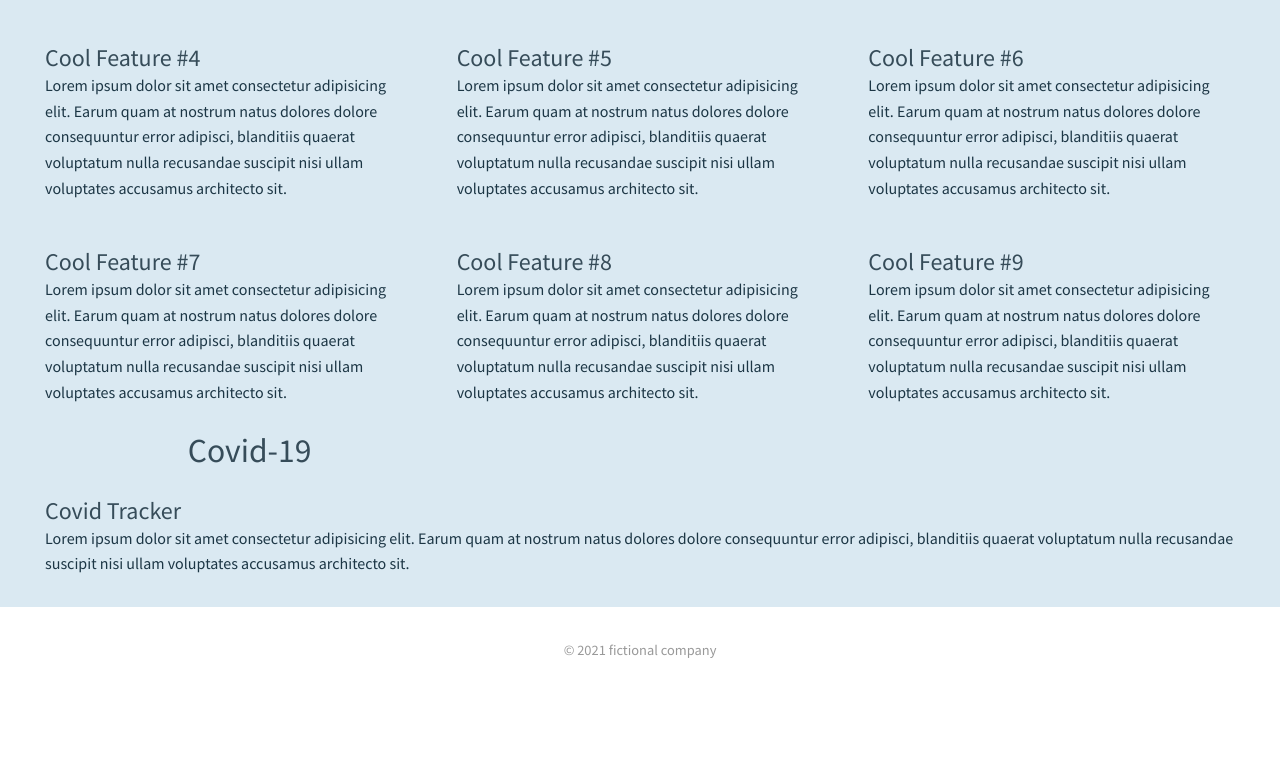
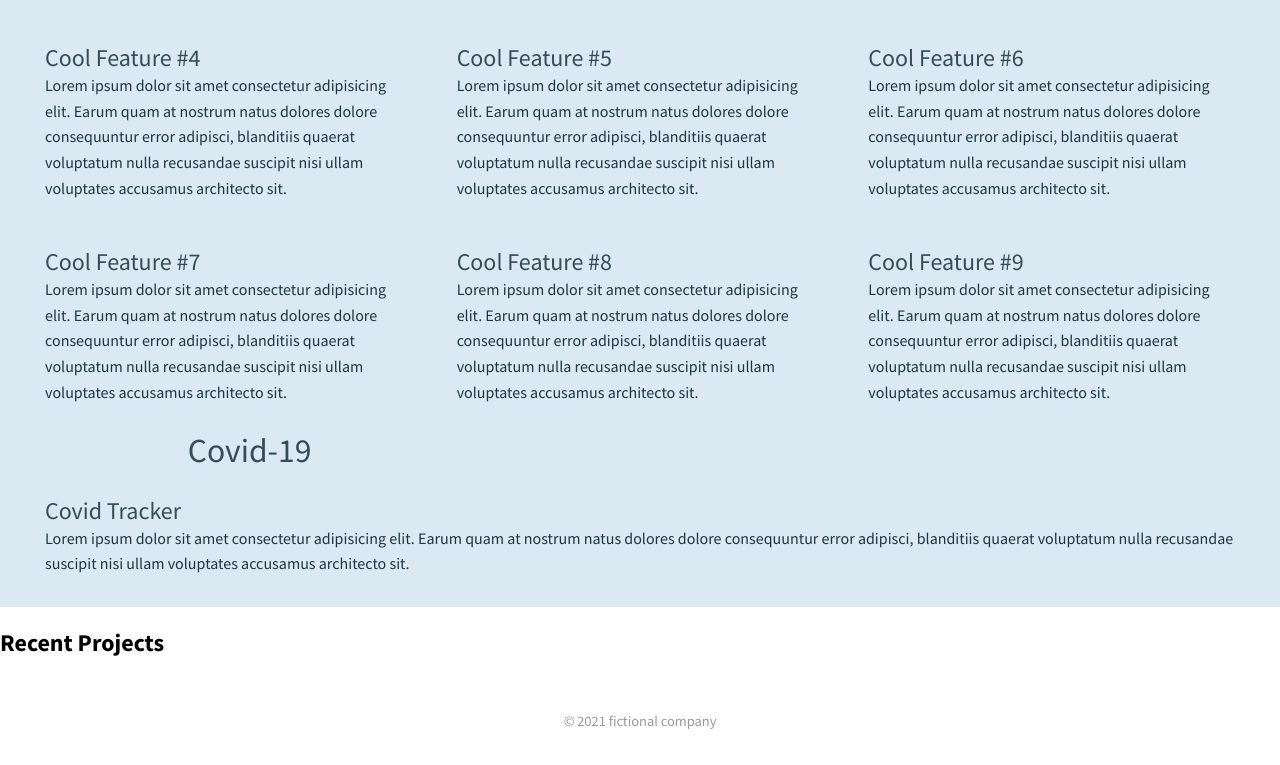
Before and after one commit to Liseon617/My-Website, a website: page index.html in a window 1280 px wide. Shown: the part 751-1516 px from the top of the page. Before the commit the page ends 1445 px from the top, so only its background shows below. Drawn offline with Linux system fonts and the light colour scheme; no server answers.

Commit message:
"Recent Project" section created
this website is placed on hold for a while while I work my chat bot

```diff
--- a/index.html
+++ b/index.html
@@ -79,6 +79,9 @@
             </div>
         </div>
     </div>
+    <div class="projects">
+        <h2>Recent Projects</h2>
+    </div>
     <div class="footer">
         <p> &copy; 2021 fictional company</p>
     </div>
```
